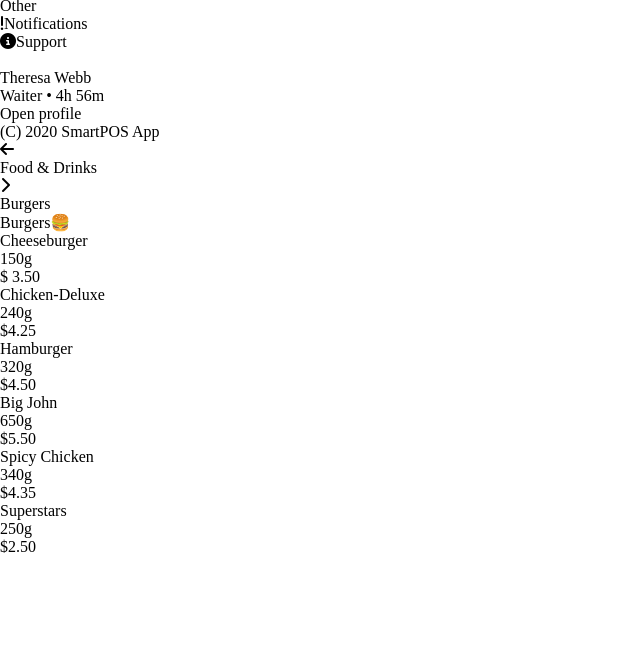
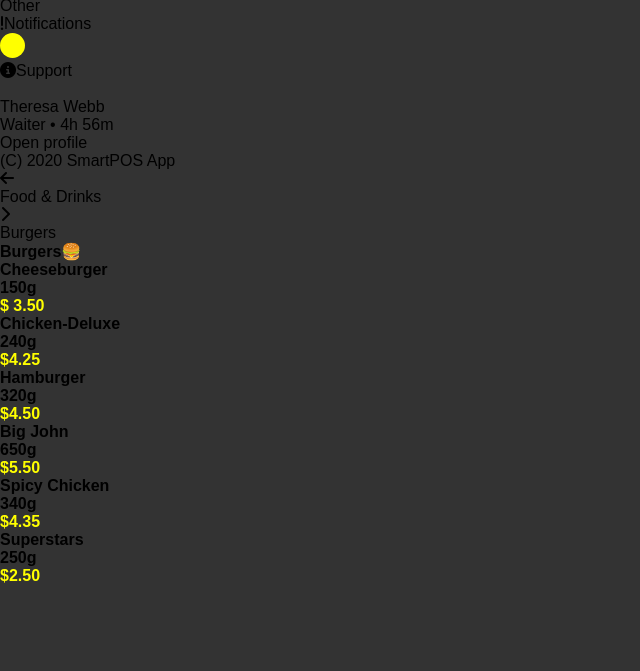
Before and after one commit to DominikWasilewski/ProjektNaStrone, a plain HTML site: page index.html in a window 1280 px wide. Shown: the part 129-800 px from the top of the page, without its empty margins (0-640 px from the left). Drawn offline with Linux system fonts and the light colour scheme; files that its build step writes are made by us from their sources.

Commit message:
Update style.css

```diff
--- a/style.css
+++ b/style.css
@@ -11,3 +11,32 @@
 html {
   scroll-behavior: smooth;
 }
+
+body {
+  font-family: "Montserrat", sans-serif;
+  background-color: #333;
+}
+
+.grey {
+  opacity: 0.5;
+  color: grey;
+}
+
+.price {
+  color: yellow;
+}
+
+.bold {
+  font-weight: bold;
+}
+
+.messages {
+  height: 25px;
+  width: 25px;
+  background-color: yellow;
+  border-radius: 50%;
+  display: inline-block;
+  font-weight: bold;
+  text-align: center;
+  line-height: 25px;
+}
```
